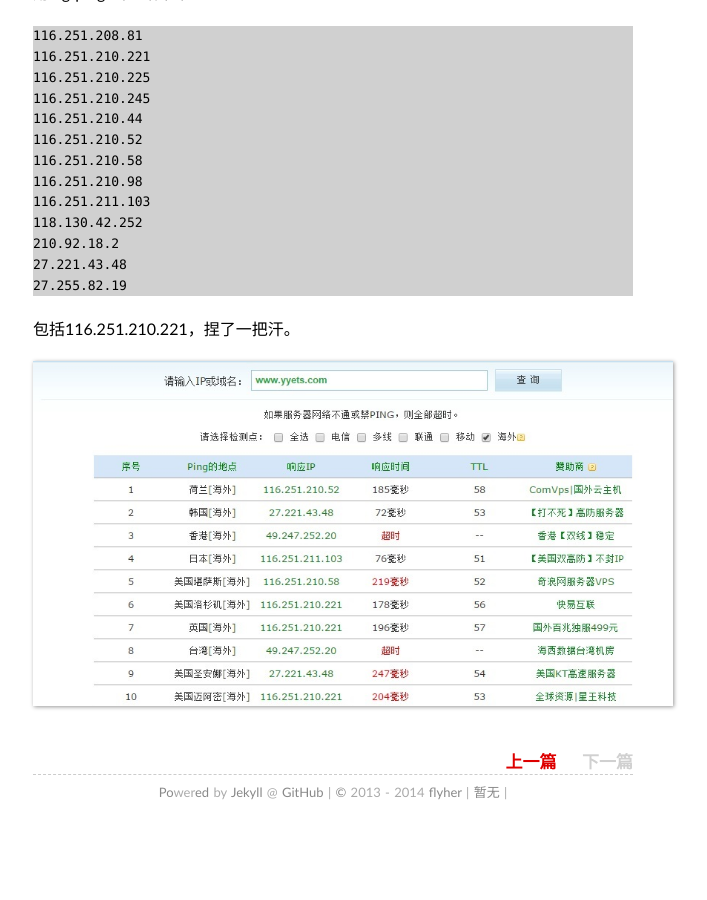
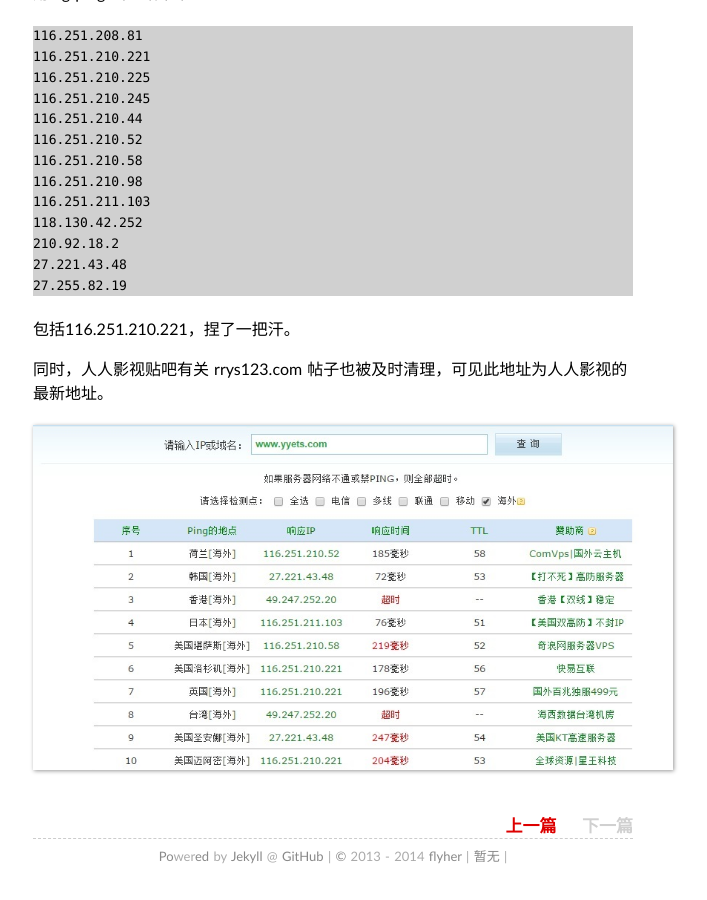
Before and after one commit to flyher/flyher.github.com, a Jekyll site: the page built from _posts/2014-11-30-yyets-strange-redirect-js.md, in a window 1280 px wide and 900 px high, scrolled down 1433 px. Shown: the whole window, without its empty margins (307-1014 px from the left). Built offline with Jekyll 4.4.1, drawn with Linux system fonts in a browser that asks for light colours; Markdown is read by kramdown in place of the engine named in the settings; comment, search, counter and statistics services are not loaded; before the commit the page ends 2269 px from its top, so only the background shows below that.

Commit message:
fix 20141130

````diff
--- a/_posts/2014-11-30-yyets-strange-redirect-js.md
+++ b/_posts/2014-11-30-yyets-strange-redirect-js.md
@@ -74,6 +74,7 @@
 ```
 
 用dig ping 出的结果中：
+
 ```shell
 116.251.208.81
 116.251.210.221
@@ -92,4 +93,6 @@
 
 包括116.251.210.221，捏了一把汗。
 
+同时，人人影视贴吧有关 rrys123.com 帖子也被及时清理，可见此地址为人人影视的最新地址。
+
 ![yyets-strange-redirect-js](../assets/img/2014113001.jpg)
````
